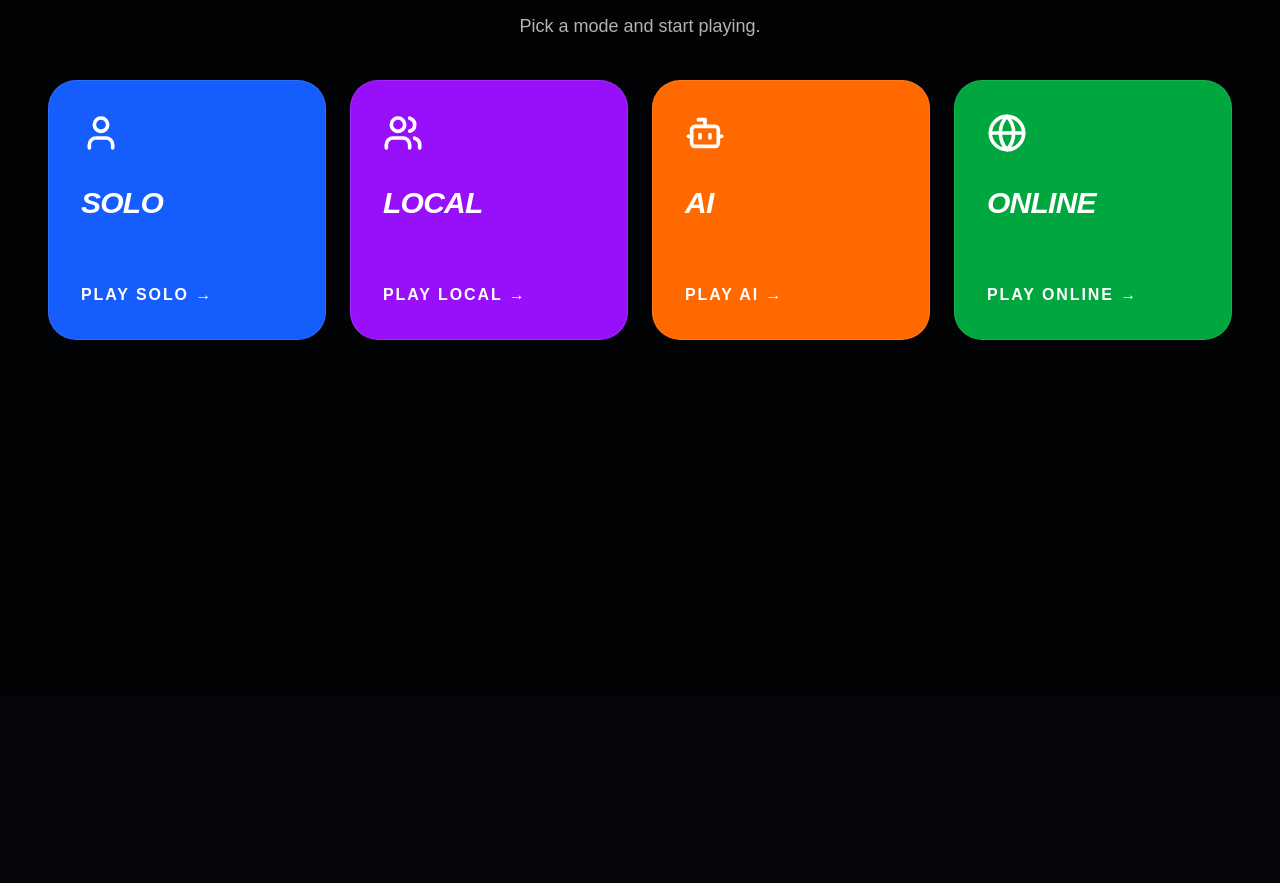
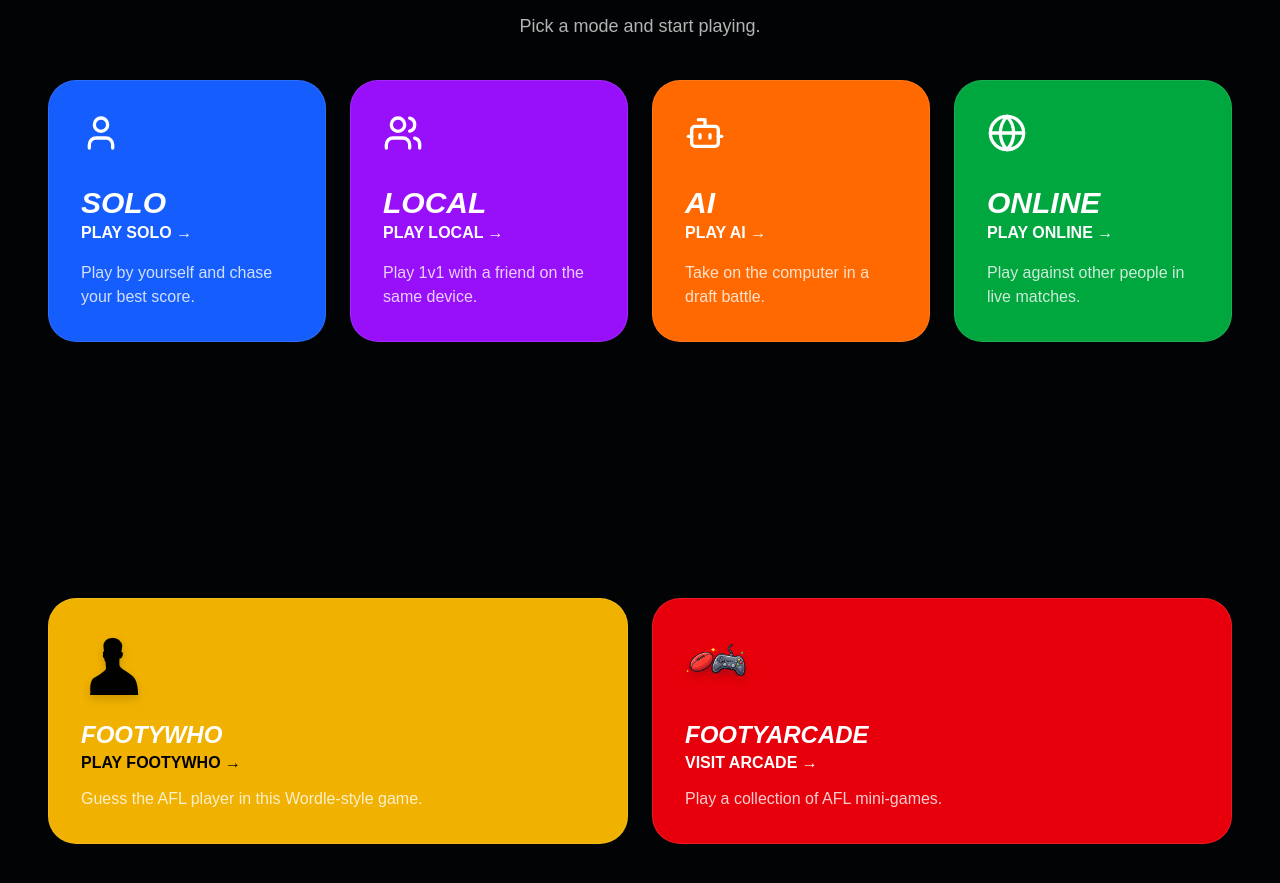
Before and after one commit to zebraspread-glitch/footyclash-site, a Next.js app: page / in a window 1280 px wide. Shown: the part 193-1076 px from the top of the page. Before the commit the page ends 889 px from the top, so only its background shows below. Built offline with nearby package versions, Linux system fonts and the light colour scheme.

Commit message:
updated homepage buttons

```diff
--- a/app/ai/page.tsx
+++ b/app/ai/page.tsx
@@ -1159,11 +1159,10 @@ export default function AIPage() {
             AI MODE
           </h1>
           <div className="mt-2 text-sm font-semibold text-white/70 sm:text-base">
-            Draft against the AI. Team B gets smarter as the level goes up.
           </div>
         </div>
 
-        <div className="mt-5 grid grid-cols-1 gap-4 md:grid-cols-2 md:justify-center sm:mt-6">
+        <div className="mt-5 grid grid-cols-1 gap-4 sm:mt-6 md:grid-cols-2 md:justify-center">
           <div className="flex justify-center">
             <ModeDropdown mode={mode} setMode={setMode} disabled={spinning || aiThinking} />
           </div>
@@ -1176,68 +1175,37 @@ export default function AIPage() {
           </div>
         </div>
 
-        <div className="mt-6 flex justify-center sm:mt-8">
-          <div className="w-full max-w-3xl overflow-hidden rounded-2xl border border-white/12 bg-black/90">
-            <div className="grid grid-cols-1 md:grid-cols-3">
-              <div className="px-4 py-5 sm:px-7 sm:py-7">
-                {renderEditableHeaderName()}
-                <div className="mt-3 flex flex-wrap items-end gap-2 sm:mt-4">
-                  <span className="break-all text-4xl font-extrabold leading-none text-cyan-300 sm:text-6xl">
-                    {formatStatValue(scoreA, mode)}
-                  </span>
-                  <span className="pb-1.5 text-xs font-bold tracking-[0.14em] text-white/40 sm:pb-2 sm:text-sm sm:tracking-[0.16em]">
-                    {modeMeta.short}
-                  </span>
+        {gameOver && (
+          <div className="mt-6 flex justify-center">
+            <div className="w-full max-w-md">
+              <div className="mb-4 text-center">
+                <div className="text-xl font-extrabold text-white sm:text-3xl">{winnerText}</div>
+                <div className="mt-2 text-sm font-semibold text-white/55">
+                  {teamNameA}: {formatStatValue(scoreA, mode)} {modeMeta.short} · AI:{" "}
+                  {formatStatValue(scoreB, mode)} {modeMeta.short}
                 </div>
               </div>
 
-              <div className="flex items-center justify-center border-t border-white/10 px-4 py-5 md:border-x md:border-t-0 sm:px-7 sm:py-7">
-                <div className="text-center">
-                  <div className="text-[10px] font-extrabold tracking-[0.24em] text-white/45 sm:text-[11px] sm:tracking-[0.28em]">
-                    TURN
-                  </div>
-                  <div className="mt-3 break-words text-xl font-extrabold text-white sm:text-3xl">
-                    {gameOver ? winnerText : turn === "A" ? teamNameA.toUpperCase() : "AI"}
-                  </div>
-                  {!gameOver && (
-                    <div className="mt-2 text-xs font-semibold text-white/55 sm:text-sm">
-                      {aiThinking ? "AI is choosing..." : `Pick ${pickCount + 1} of ${slots.length * 2}`}
-                    </div>
-                  )}
-                </div>
-              </div>
-
-              <div className="border-t border-white/10 px-4 py-5 md:border-t-0 sm:px-7 sm:py-7">
-                <div className="flex items-center justify-start gap-2 md:justify-end">
-                  <div className="truncate text-[10px] font-extrabold tracking-[0.22em] text-white/45 sm:text-[11px] sm:tracking-[0.28em]">
-                    AI
-                  </div>
-                </div>
-                <div className="mt-3 flex flex-wrap items-end justify-start gap-2 md:justify-end sm:mt-4">
-                  <span className="break-all text-4xl font-extrabold leading-none text-pink-300 sm:text-6xl">
-                    {formatStatValue(scoreB, mode)}
-                  </span>
-                  <span className="pb-1.5 text-xs font-bold tracking-[0.14em] text-white/40 sm:pb-2 sm:text-sm sm:tracking-[0.16em]">
-                    {modeMeta.short}
-                  </span>
-                </div>
-                <div className="mt-3 text-left text-[10px] font-bold tracking-[0.16em] text-white/45 md:text-right sm:text-xs sm:tracking-[0.18em]">
-                  LEVEL {aiLevel}
-                </div>
-              </div>
-            </div>
-          </div>
-        </div>
-
-        {gameOver && (
-          <div className="mt-6 flex justify-center">
-            <div className="w-full max-w-md">
               <button
                 onClick={() => resetGame()}
                 className={`${BUTTON_ANIM} min-h-[52px] w-full rounded-2xl bg-green-500 px-5 py-4 text-base font-extrabold text-white hover:bg-green-400`}
               >
                 NEW GAME
               </button>
+            </div>
+          </div>
+        )}
+
+        {!gameOver && (
+          <div className="mt-6 text-center">
+            <div className="text-[10px] font-extrabold tracking-[0.24em] text-white/45 sm:text-[11px] sm:tracking-[0.28em]">
+              TURN
+            </div>
+            <div className="mt-2 text-xl font-extrabold text-white sm:text-3xl">
+              {turn === "A" ? teamNameA.toUpperCase() : "AI"}
+            </div>
+            <div className="mt-2 text-xs font-semibold text-white/55 sm:text-sm">
+              {aiThinking ? "AI is choosing..." : `Pick ${pickCount + 1} of ${slots.length * 2}`}
             </div>
           </div>
         )}
--- a/app/page.tsx
+++ b/app/page.tsx
@@ -1,4 +1,5 @@
 import Link from "next/link";
+import Image from "next/image";
 import { User, Users, Bot, Globe } from "lucide-react";
 
 const modes = [
@@ -33,6 +34,25 @@ const modes = [
     button: "PLAY ONLINE →",
     color: "green",
     icon: Globe,
+  },
+];
+
+const extraModes = [
+  {
+    href: "https://footywho.com",
+    title: "FOOTYWHO",
+    description: "Guess the AFL player in this Wordle-style game.",
+    button: "PLAY FOOTYWHO →",
+    color: "yellow",
+    image: "/footywho.png",
+  },
+  {
+    href: "https://footyarcade.com",
+    title: "FOOTYARCADE",
+    description: "Play a collection of AFL mini-games.",
+    button: "VISIT ARCADE →",
+    color: "red",
+    image: "/footyarcade.png",
   },
 ];
 
@@ -74,17 +94,31 @@ const colorStyles: Record<
     text: "text-white",
     glow: "group-hover:shadow-[0_20px_60px_rgba(22,163,74,0.35)]",
   },
+  red: {
+    bg: "bg-red-600",
+    border: "hover:border-red-300",
+    icon: "text-white",
+    text: "text-white",
+    glow: "group-hover:shadow-[0_20px_60px_rgba(220,38,38,0.35)]",
+  },
+  yellow: {
+    bg: "bg-yellow-500",
+    border: "hover:border-yellow-200",
+    icon: "text-black",
+    text: "text-black",
+    glow: "group-hover:shadow-[0_20px_60px_rgba(234,179,8,0.35)]",
+  },
 };
 
 export default function HomePage() {
   return (
     <main className="relative min-h-screen bg-transparent overflow-hidden text-white">
-  {/* GLOBAL OVERLAY (keeps text readable on image mode) */}
-  <div className="pointer-events-none absolute inset-0 bg-black/60" />
+      <div className="pointer-events-none absolute inset-0 bg-black/60" />
 
-  {/* CONTENT */}
-  <div className="relative z-10">
+      <div className="relative z-10">
         <div className="mx-auto max-w-7xl px-6 py-10 sm:px-8 lg:px-12">
+
+          {/* TITLE */}
           <div className="mb-10 text-center">
             <h1 className="text-4xl font-black tracking-tight sm:text-5xl lg:text-6xl">
               FootyClash
@@ -94,6 +128,7 @@ export default function HomePage() {
             </p>
           </div>
 
+          {/* MAIN MODES */}
           <section className="grid grid-cols-1 gap-6 md:grid-cols-2 xl:grid-cols-4">
             {modes.map((mode) => {
               const styles = colorStyles[mode.color];
@@ -105,46 +140,73 @@ export default function HomePage() {
                   href={mode.href}
                   className={`group relative flex min-h-[260px] flex-col justify-between overflow-hidden rounded-[28px] border border-white/10 ${styles.bg} p-8 transition-all duration-300 ease-out hover:-translate-y-2 hover:scale-[1.02] hover:border-white/20 ${styles.border} ${styles.glow}`}
                 >
-                  {/* subtle shine */}
-                  <div className="pointer-events-none absolute inset-0 opacity-0 transition-opacity duration-300 group-hover:opacity-100">
-                    <div className="absolute inset-x-0 top-0 h-24 bg-gradient-to-b from-white/15 to-transparent" />
-                  </div>
+                  <div className="absolute inset-x-0 top-0 h-24 bg-gradient-to-b from-white/15 to-transparent opacity-0 group-hover:opacity-100" />
 
-                  <div className="relative z-10 flex h-full flex-col">
+                  <div className="flex flex-col h-full">
                     <div>
-                      <div className="mb-8">
-                        <Icon
-                          size={40}
-                          strokeWidth={2.2}
-                          className={`${styles.icon} transition-all duration-300 ease-out group-hover:scale-110 group-hover:-translate-y-1`}
-                        />
-                      </div>
-
-                      <h2 className="text-3xl font-black italic tracking-tight text-white transition-transform duration-300 group-hover:-translate-y-1">
+                      <Icon className={`${styles.icon} mb-8`} size={40} />
+                      <h2 className="text-3xl font-black italic">
                         {mode.title}
                       </h2>
                     </div>
 
                     <div className="mt-auto">
-                      <div
-                        className={`text-base font-black tracking-[0.12em] transition-all duration-300 group-hover:translate-y-[-4px] ${styles.text}`}
-                      >
+                      <div className={`font-black ${styles.text}`}>
                         {mode.button}
                       </div>
-
-                      <div className="grid transition-all duration-400 ease-out [grid-template-rows:0fr] group-hover:mt-5 group-hover:[grid-template-rows:1fr]">
-                        <div className="overflow-hidden">
-                          <p className="translate-y-3 opacity-0 text-base leading-7 text-white/80 transition-all duration-300 delay-75 group-hover:translate-y-0 group-hover:opacity-100">
-                            {mode.description}
-                          </p>
-                        </div>
-                      </div>
+                      <p className="mt-4 text-white/80">
+                        {mode.description}
+                      </p>
                     </div>
                   </div>
                 </Link>
               );
             })}
           </section>
+
+          {/* EXTRA BOXES */}
+          <section className="mt-48 md:mt-64 grid grid-cols-1 gap-6 md:grid-cols-2">
+            {extraModes.map((mode) => {
+              const styles = colorStyles[mode.color];
+
+              return (
+                <a
+                  key={mode.title}
+                  href={mode.href}
+                  target="_blank"
+                  rel="noopener noreferrer"
+                  className={`group relative flex min-h-[220px] flex-col justify-between overflow-hidden rounded-[28px] border border-white/10 ${styles.bg} p-8 transition-all duration-300 hover:-translate-y-2 hover:scale-[1.02] ${styles.glow}`}
+                >
+                  <div className="flex flex-col h-full">
+                    <div>
+                      <Image
+  src={mode.image}
+  alt={mode.title}
+  width={64}
+  height={64}
+  className={`mb-6 object-contain drop-shadow-lg ${
+    mode.title === "FOOTYARCADE" ? "scale-125" : "scale-100"
+  }`}
+/>
+                      <h2 className="text-2xl font-black italic">
+                        {mode.title}
+                      </h2>
+                    </div>
+
+                    <div className="mt-auto">
+                      <div className={`font-black ${styles.text}`}>
+                        {mode.button}
+                      </div>
+                      <p className="mt-3 text-white/80">
+                        {mode.description}
+                      </p>
+                    </div>
+                  </div>
+                </a>
+              );
+            })}
+          </section>
+
         </div>
       </div>
     </main>
```
Also changed, not shown: app/local/page.tsx (+32 -73 lines), public/footyarcade.png (added), public/footywho.png (added). Lines whose indentation alone changed are shown as unchanged.
